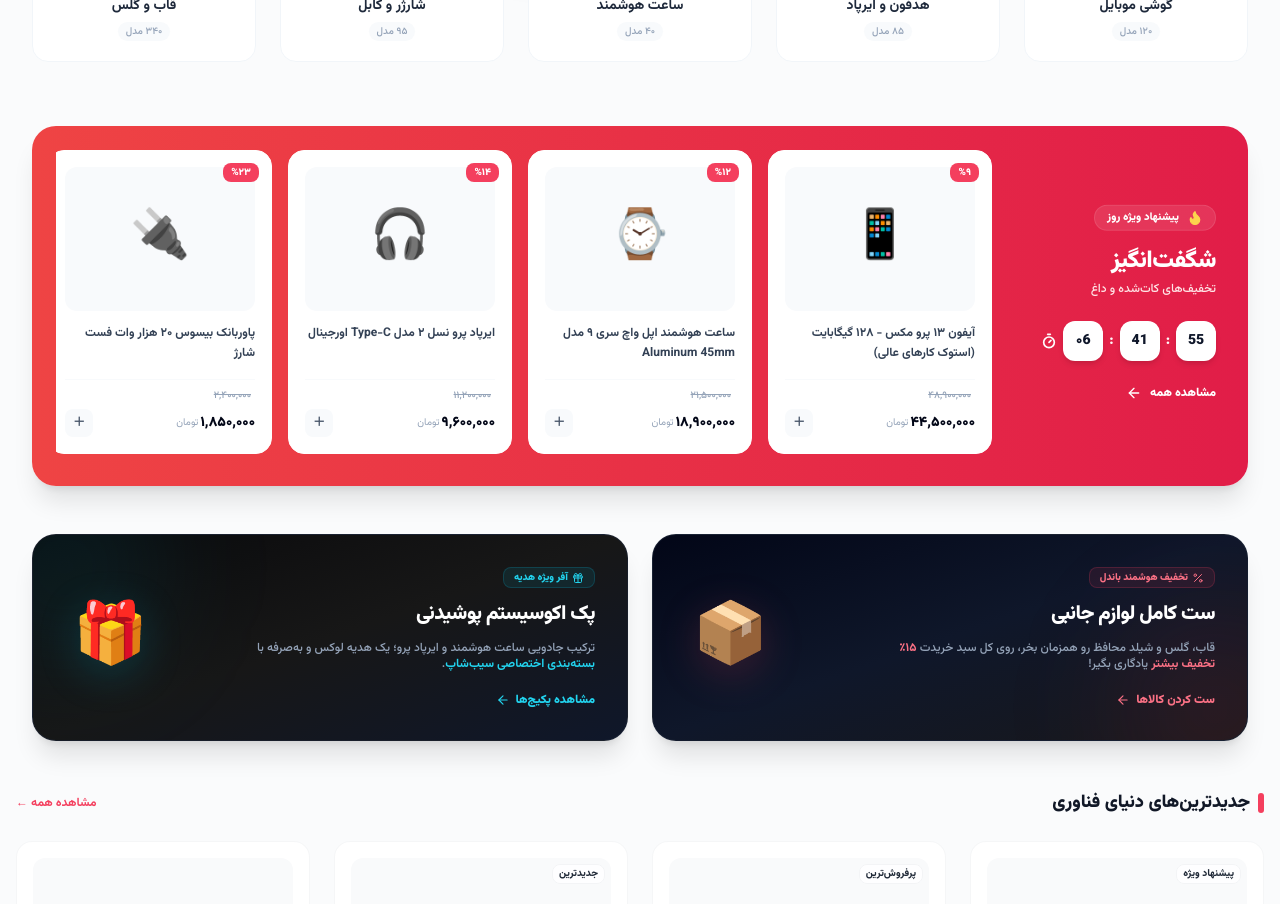
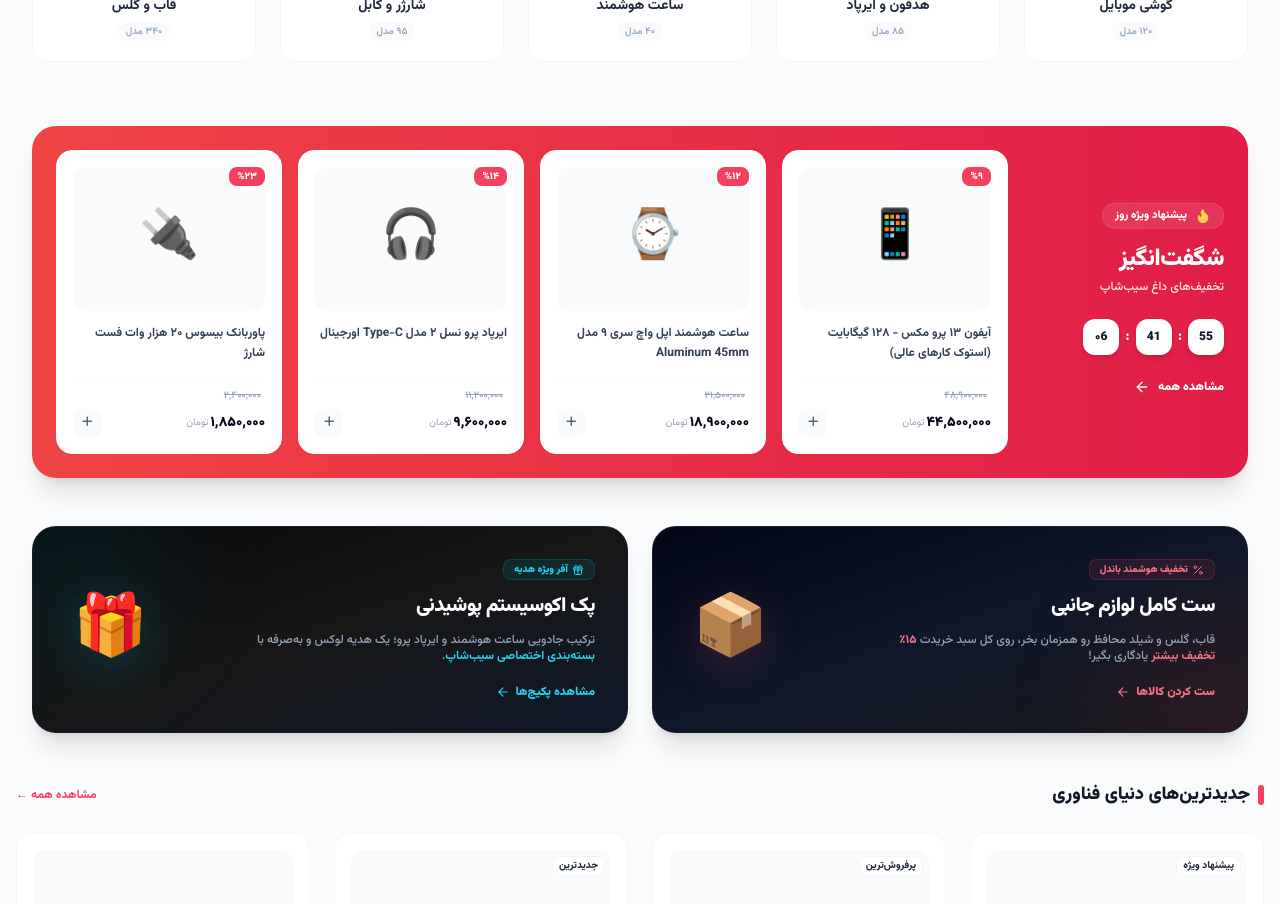
Before and after one commit to mohsenalz77/mini-shop-v2, a Next.js app: page / in a window 1280 px wide. Shown: the part 940-1844 px from the top of the page. Built offline with nearby package versions, Linux system fonts and the light colour scheme.

Commit message:
Update AmazingOffers.js

```diff
--- a/src/components/AmazingOffers.js
+++ b/src/components/AmazingOffers.js
@@ -1,9 +1,8 @@
 "use client";
 
 import { useState, useEffect } from 'react';
-import { ShoppingCart, Timer, Flame, ArrowLeft } from 'lucide-react';
+import { Timer, Flame, ArrowLeft } from 'lucide-react';
 
-// دیتای موقت محصولات شگفت‌انگیز (بعداً به دیتابیس وصل می‌کنی)
 const amazingProducts = [
   { id: 101, name: 'آیفون ۱۳ پرو مکس - ۱۲۸ گیگابایت (استوک کارهای عالی)', mainPrice: '۴۸,۹۰۰,۰۰۰', discountPrice: '۴۴,۵۰۰,۰۰۰', percent: '۹', image: '📱' },
   { id: 102, name: 'ساعت هوشمند اپل واچ سری ۹ مدل Aluminum 45mm', mainPrice: '۲۱,۵۰۰,۰۰۰', discountPrice: '۱۸,۹۰۰,۰۰۰', percent: '۱۲', image: '⌚' },
@@ -12,7 +11,6 @@
 ];
 
 export default function AmazingOffers() {
-  // استیت تایمر معکوس (مثلاً برای ۶ ساعت و ۴۲ دقیقه بعد)
   const [timeLeft, setTimeLeft] = useState({ hours: 6, minutes: 42, seconds: 0 });
 
   useEffect(() => {
@@ -26,53 +24,44 @@
         let m = prev.minutes;
         let h = prev.hours;
 
-        if (s < 0) {
-          s = 59;
-          m -= 1;
-        }
-        if (m < 0) {
-          m = 59;
-          h -= 1;
-        }
+        if (s < 0) { s = 59; m -= 1; }
+        if (m < 0) { m = 59; h -= 1; }
         return { hours: h, minutes: m, seconds: s };
       });
     }, 1000);
-
     return () => clearInterval(timer);
   }, []);
 
-  // تابع کمکی برای فرمت‌دهی دو رقمی اعداد تایمر
   const formatTime = (num) => String(num).padStart(2, '۰');
 
   return (
     <div className="w-full px-4 md:px-8 my-12 relative z-10">
-      {/* باکس شاسی کلان شگفت‌انگیز با پس‌زمینه رز/قرمز پرانرژی متناسب با تم سیب‌شاپ */}
-      <div className="w-full bg-gradient-to-l from-rose-600 to-red-500 rounded-3xl p-6 flex flex-col lg:flex-row items-center gap-6 shadow-xl overflow-hidden">
+      {/* اضافه شدن max-w-7xl و mx-auto برای هماهنگی با کل صفحه اصلی */}
+      <div className="max-w-7xl mx-auto bg-gradient-to-l from-rose-600 to-red-500 rounded-3xl p-6 flex flex-col lg:flex-row items-center gap-6 shadow-xl overflow-hidden">
 
-        {/* بخش راست: تابلوی اعلان شگفت‌انگیز و تایمر معکوس */}
-        <div className="flex flex-col items-center lg:items-start text-center lg:text-right text-white shrink-0 py-4 px-2 lg:w-52">
+        {/* بخش تابلوی اعلان و تایمر معکوس */}
+        <div className="flex flex-col items-center lg:items-start text-center lg:text-right text-white shrink-0 py-2 lg:w-48">
           <div className="flex items-center gap-2 mb-2 bg-white/10 px-3 py-1 rounded-full border border-white/10 animate-bounce">
             <Flame className="w-4 h-4 text-amber-300 fill-amber-300" />
             <span className="text-[11px] font-black">پیشنهاد ویژه روز</span>
           </div>
 
           <h2 className="text-2xl font-black tracking-tight mb-1">شگفت‌انگیز</h2>
-          <span className="text-rose-100 text-xs font-medium mb-6">تخفیف‌های کات‌شده و داغ</span>
+          <span className="text-rose-100 text-xs font-medium mb-6">تخفیف‌های داغ سیب‌شاپ</span>
 
-          {/* باکس تایمر زنده */}
+          {/* باکس تایمر */}
           <div className="flex items-center gap-1.5 font-black text-slate-900 direction-ltr mb-6">
-            <div className="bg-white rounded-xl w-10 h-10 flex items-center justify-center text-sm shadow-md">
+            <div className="bg-white rounded-xl w-9 h-9 flex items-center justify-center text-xs shadow-md">
               {formatTime(timeLeft.seconds)}
             </div>
             <span className="text-white text-sm animate-pulse">:</span>
-            <div className="bg-white rounded-xl w-10 h-10 flex items-center justify-center text-sm shadow-md">
+            <div className="bg-white rounded-xl w-9 h-9 flex items-center justify-center text-xs shadow-md">
               {formatTime(timeLeft.minutes)}
             </div>
             <span className="text-white text-sm animate-pulse">:</span>
-            <div className="bg-white rounded-xl w-10 h-10 flex items-center justify-center text-sm shadow-md">
+            <div className="bg-white rounded-xl w-9 h-9 flex items-center justify-center text-xs shadow-md">
               {formatTime(timeLeft.hours)}
             </div>
-            <Timer className="w-4 h-4 text-white ml-2 shrink-0 stroke-[2.5]" />
           </div>
 
           <button className="hidden lg:flex items-center gap-2 text-xs font-black text-white hover:text-amber-200 transition group mt-auto">
@@ -81,38 +70,32 @@
           </button>
         </div>
 
-        {/* بخش چپ: رولر افقی محصولات تخفیف‌خورده با اسکرول ریسپانسیو مهار شده */}
-        <div className="flex-1 w-full flex gap-4 overflow-x-auto pb-2 scrollbar-none snap-x">
+        {/* فیکس دسکتاپ: در موبایل اسکرول افقی می‌خورد، در دسکتاپ تبدیل به گرید ۴ ستونه کامل می‌شود تا جا پر شود */}
+        <div className="w-full flex lg:grid lg:grid-cols-4 gap-4 overflow-x-auto lg:overflow-visible pb-2 lg:pb-0 scrollbar-none snap-x">
           {amazingProducts.map((prod) => (
             <div
               key={prod.id}
-              className="flex-shrink-0 w-44 md:w-56 snap-center bg-white rounded-2xl p-4 flex flex-col justify-between group cursor-pointer hover:shadow-2xl transition-all duration-300 relative border border-white"
+              className="flex-shrink-0 w-44 lg:w-full snap-center bg-white rounded-2xl p-4 flex flex-col justify-between group cursor-pointer hover:shadow-2xl transition-all duration-300 relative border border-white"
             >
-              <div>
-                {/* دایره درصد تخفیف قرمز بالا سمت راست کارت */}
-                <span className="absolute top-3 right-3 bg-rose-500 text-white text-[10px] font-black px-2 py-0.5 rounded-lg z-10 shadow-xs">
+              <div className="relative">
+                <span className="absolute top-0 right-0 bg-rose-500 text-white text-[10px] font-black px-2 py-0.5 rounded-lg z-10 shadow-xs">
                   %{prod.percent}
                 </span>
 
-                {/* تصویر محصول */}
                 <div className="w-full bg-slate-50 rounded-xl h-28 md:h-36 flex items-center justify-center text-4xl md:text-5xl mb-3 relative overflow-hidden">
                   <span className="group-hover:scale-110 transition duration-300 select-none">{prod.image}</span>
                 </div>
 
-                {/* عنوان کالا با افکت لاین‌کلمپ */}
                 <h3 className="text-xs font-bold text-slate-700 leading-5 line-clamp-2 h-10 mb-2">
                   {prod.name}
                 </h3>
               </div>
 
-              {/* بخش مالی و محاسباتی قیمت */}
               <div className="mt-2 pt-2 border-t border-slate-50 flex flex-col gap-1.5">
-                {/* قیمت قبلی خط خورده خاکستری */}
                 <span className="text-[10px] text-slate-400 font-medium line-through text-right pr-1">
                   {prod.mainPrice}
                 </span>
 
-                {/* قیمت اصلی نهایی با دکمه خرید پلاس */}
                 <div className="flex items-center justify-between w-full">
                   <div className="flex items-center gap-0.5 text-slate-950 font-black text-xs md:text-sm">
                     <span>{prod.discountPrice}</span>
```
